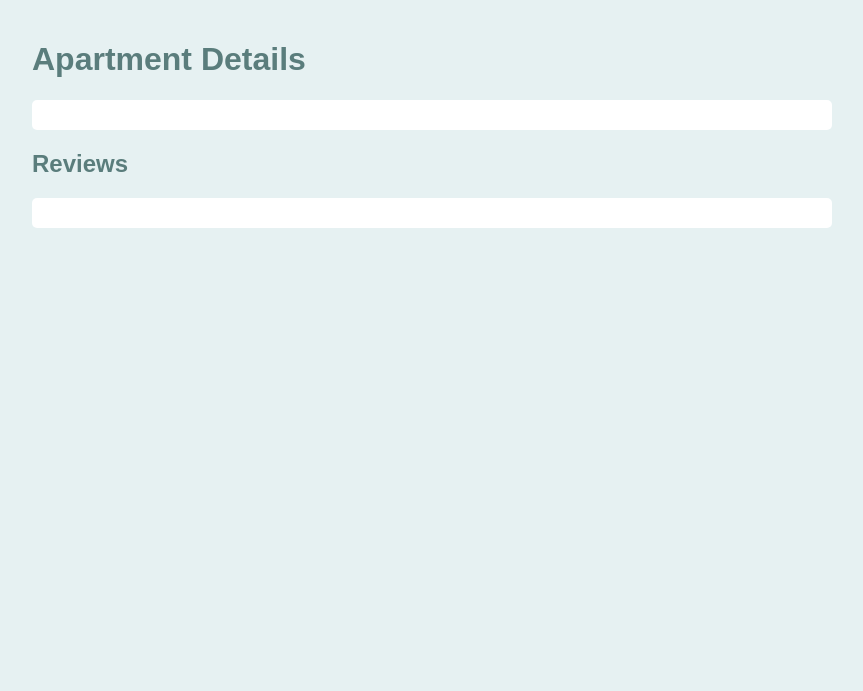
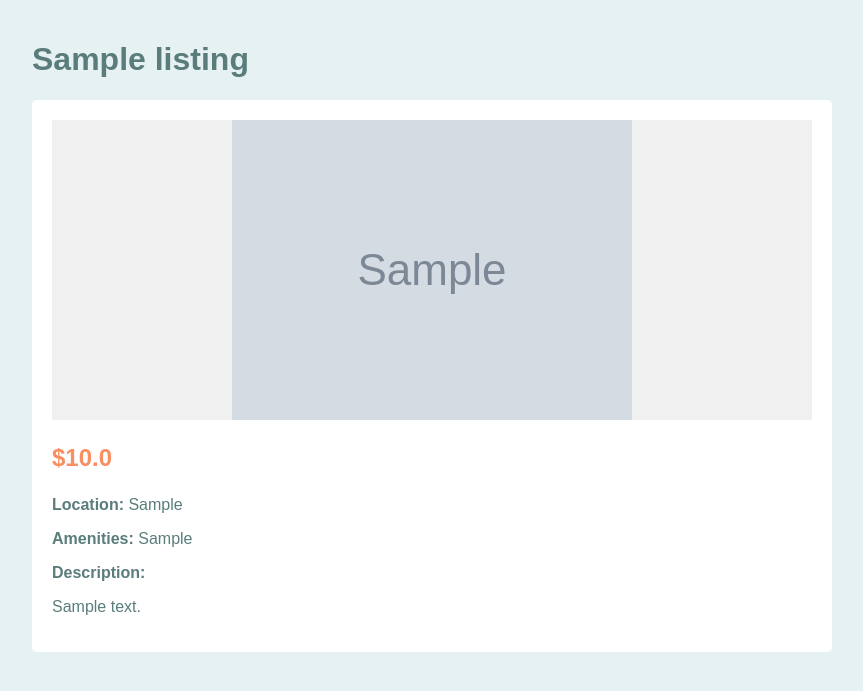
Before and after one commit to Imuugi/Projectforinfo, a Flask app: template App/templates/apartmentpage.html in a window 1280 px wide. Shown: the top 691 px of the page, without its empty margins (208-1071 px from the left). Run offline with Flask 3, Linux system fonts and the light colour scheme; the template is opened without the code that fills it: values that come from a table or form of the project are taken from there, others are empty; tables that the repository leaves empty hold one stand-in row (values such as "Sample post"); grey boxes marked "Sample" are stand-in pictures; parts of the project's set-up code (start-up, migrations or seed data) failed here and were passed over.

Commit message:
clickable links to apartment page

```diff
--- a/App/templates/apartmentpage.html
+++ b/App/templates/apartmentpage.html
@@ -1,9 +1,10 @@
+
 <!DOCTYPE html>
 <html lang="en">
 <head>
     <meta charset="UTF-8">
     <meta name="viewport" content="width=device-width, initial-scale=1.0">
-    <title>Apartment Details</title>
+    <title>{{ apartment.title }}</title>
     <style>
         body {
             font-family: Arial, sans-serif;
@@ -13,34 +14,45 @@
             color: #5A7D7C;
             background-color: #E6F1F2;
         }
-        .amenities {
+        .apartment-details {
             background-color: white;
-            padding: 15px;
+            padding: 20px;
             border-radius: 5px;
+            margin-bottom: 20px;
         }
-        .review {
-            background-color: white;
-            padding: 15px;
-            margin-bottom: 15px;
-            border-radius: 5px;
+        .image-container {
+            width: 100%;
+            height: 300px;
+            background-color: #f0f0f0;
+            display: flex;
+            align-items: center;
+            justify-content: center;
+            margin-bottom: 20px;
         }
-        .stars {
+        .price {
             color: #FA8E61;
+            font-size: 24px;
+            font-weight: bold;
         }
     </style>
 </head>
 <body>
-    <h1>Apartment Details</h1>
+    <h1>{{ apartment.title }}</h1>
 
-    <!-- Apartment info will be inserted here -->
+    <div class="apartment-details">
+        <div class="image-container">
+            {% if apartment.image %}
+                <img src="{{ apartment.image }}" alt="Apartment Image" style="max-width: 100%; max-height: 100%; object-fit: cover;">
+            {% else %}
+                <p>No Image Available</p>
+            {% endif %}
+        </div>
 
-    <div class="amenities">
-        <!-- Amenities list will go here -->
-    </div>
-
-    <h2>Reviews</h2>
-    <div class="review">
-        <!-- Review content will go here -->
+        <p class="price">${{ apartment.price }}</p>
+        <p><strong>Location:</strong> {{ apartment.location }}</p>
+        <p><strong>Amenities:</strong> {{ apartment.amenities }}</p>
+        <p><strong>Description:</strong></p>
+        <p>{{ apartment.description }}</p>
     </div>
 </body>
 </html>
--- a/App/templates/homepage.html
+++ b/App/templates/homepage.html
@@ -127,7 +127,7 @@
 <div class="listings-container">
   {% for listing in listings %}
   <div class="apartment-card">
-    <h3>{{ listing.title }}</h3>
+    <h3><a href="/apartment/{{ listing.id }}" style="text-decoration: none; color: inherit;">{{ listing.title }}</a></h3>
     {% if listing.image %}
       <img src="{{ listing.image }}" alt="Apartment Image" style="width: 100%; height: 200px; object-fit: cover;">
     {% else %}
--- a/App/templates/landlordhome.html
+++ b/App/templates/landlordhome.html
@@ -237,7 +237,7 @@
     <div class="listings-container">
       {% for listing in listings %}
       <div class="apartment-card">
-        <h3>{{ listing.title }}</h3>
+        <h3><a href="/apartment/{{ listing.id }}" style="text-decoration: none; color: inherit;">{{ listing.title }}</a></h3>
         {% if listing.image %}
           <img src="{{ listing.image }}" alt="Apartment Image" style="width: 100%; height: 200px; object-fit: cover;">
         {% else %}
```
Also changed, not shown: App/views/index.py (+7 -0 lines).
